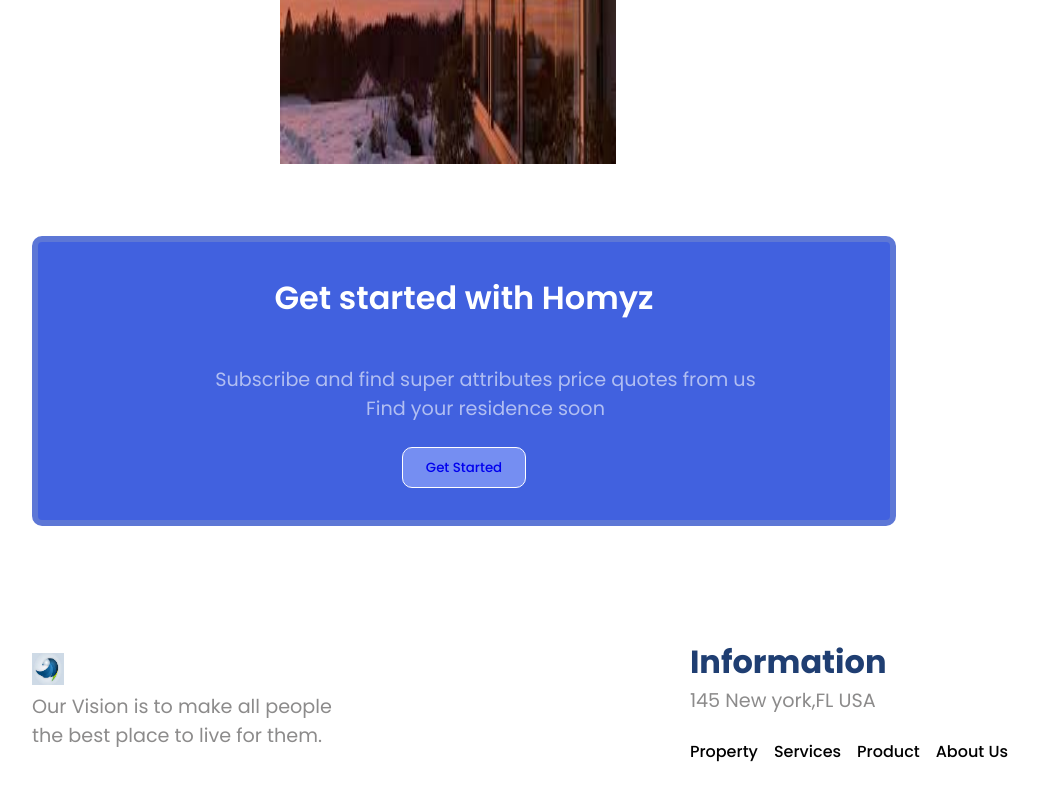
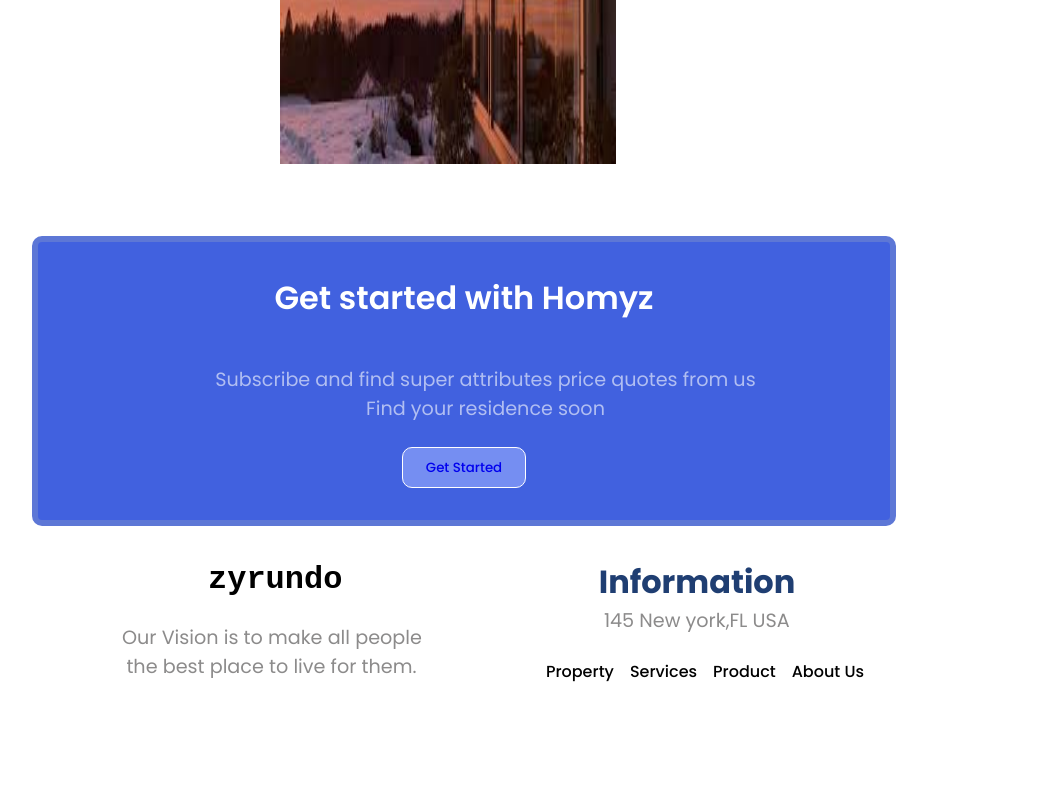
Before and after one commit to padamdamai/ecommerce_website, a React (Create React App) app: page / in a window 1280 px wide. Shown: the part 2741-3541 px from the top of the page, without its empty margins (176-1215 px from the left). After the commit the page ends 3473 px from the top, so only its background shows below. Built offline with nearby package versions, Linux system fonts and the light colour scheme.

Commit message:
changed logo

```diff
--- a/src/components/Footer/Footer.jsx
+++ b/src/components/Footer/Footer.jsx
@@ -1,5 +1,5 @@
 import React from 'react'
-
+import './Footer.css'
 const Footer = () => {
   return (
         <section className="f_wrapper">
@@ -8,11 +8,11 @@ const Footer = () => {
 
                 {/* left side */}
                 <div className="flexcolStart f_left">
-                    <img src="./logo2.png" alt="secondlogo" />
+                    <div className='zyrundo'>zyrundo</div>
                     <br/>
                     <span className='secondaryText4'>
                         Our Vision is to make all people <br/>
-                        the best place to live for them.
+                      <p>the best place to live for them.</p>
                     </span>
                 </div>
 
```
